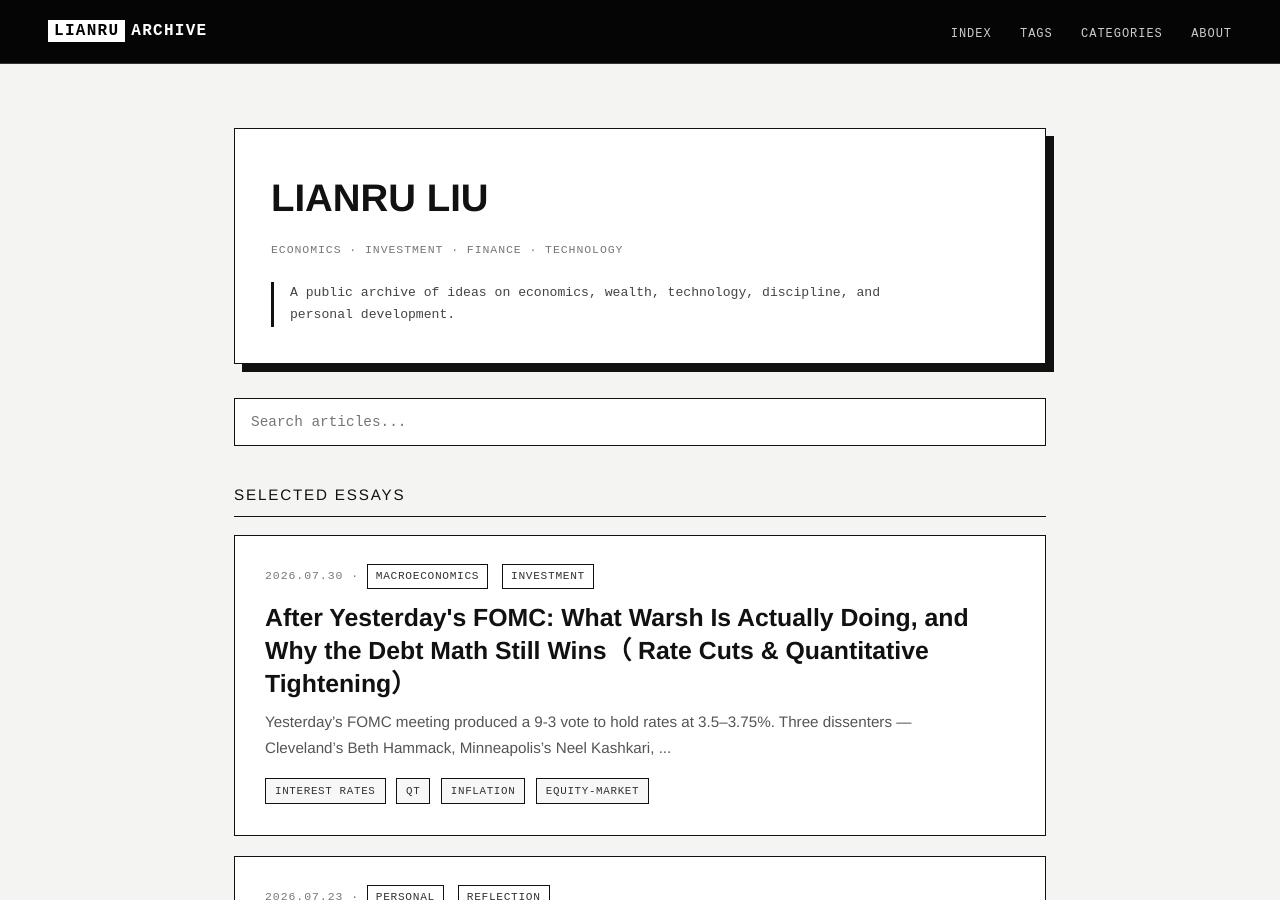
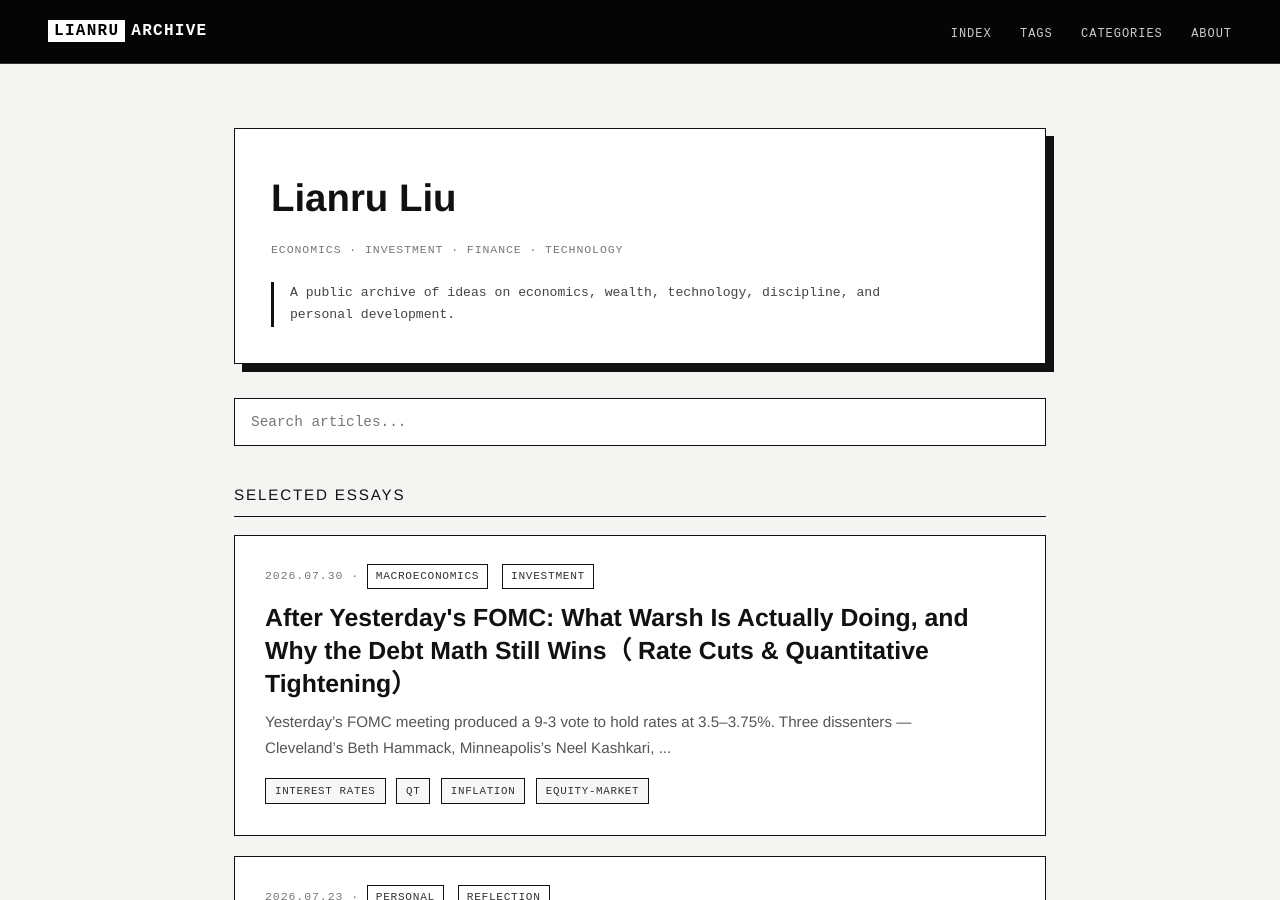
Before and after one commit to LianruLiu/LianruLiu.github.io, a Jekyll site: the page built from index.html, in a window 1280 px wide and 900 px high. Built offline with Jekyll 4.4.1, drawn with Linux system fonts in a browser that asks for light colours.

Commit message:
Update index.html

```diff
--- a/index.html
+++ b/index.html
@@ -4,7 +4,7 @@
 ---
 
 <div class="intro-box">
-  <h1 style="font-size:2.4rem; margin-bottom:10px;">LIANRU LIU</h1>
+  <h1 style="font-size:2.4rem; margin-bottom:10px;">Lianru Liu</h1>
 
   <div class="post-meta">
     Economics · Investment · Finance · Technology
```
